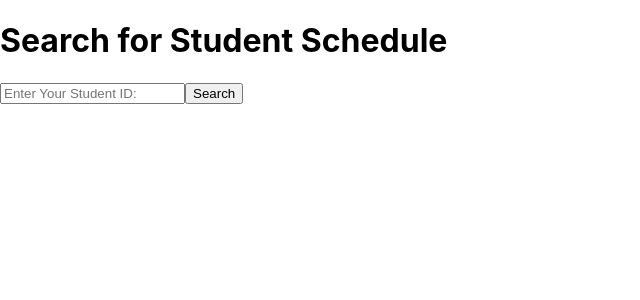
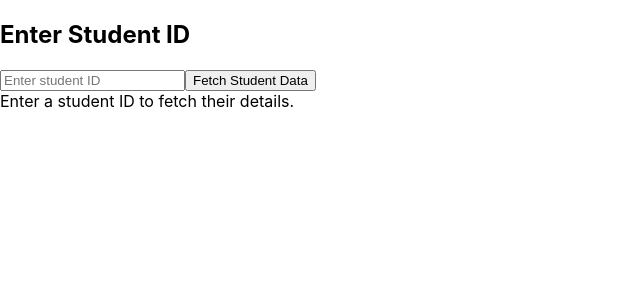
Before and after one commit to Yash-Jajam/Student_App, a React (Create React App) app: page / in a window 1280 px wide. Shown: the top 300 px of the page, without its empty margins (0-640 px from the left). Built offline with nearby package versions, Linux system fonts and the light colour scheme.

Commit message:
React and Express are communicating!!!

```diff
--- a/package.json
+++ b/package.json
@@ -8,6 +8,7 @@
     "@testing-library/user-event": "^13.5.0",
     "react": "^18.3.1",
     "react-dom": "^18.3.1",
+    "react-router-dom": "^6.27.0",
     "react-scripts": "5.0.1",
     "web-vitals": "^2.1.4"
   },
--- a/src/App.js
+++ b/src/App.js
@@ -1,124 +1,64 @@
-import React, { useState } from 'react';
+import React, { useState, useEffect } from 'react';
 
 function App() {
-  const [studentId, setStudentId] = useState('');
+  const [studentId, setStudentId] = useState(''); // State to track the user input
   const [studentData, setStudentData] = useState(null);
+  const [loading, setLoading] = useState(false); // State to track loading status
 
-  // Commented out unused state and toggle functions
-  // const [showSyllabus, setShowSyllabus] = useState([]); // Track multiple syllabuses
-  // const [showMap, setShowMap] = useState([]); // Track multiple maps
-
-  const handleInputChange = (e) => {
-    setStudentId(e.target.value);
-  };
-
-  // Fetch data from Express backend
-  const fetchStudentData = async () => {
-    try {
-      const response = await fetch(`http://localhost:5000/students/${studentId}`);
-      const data = await response.json();
-      setStudentData(data);
-
-      // Reset syllabus and map views when fetching new data
-      // if (data.classes) {
-      //   setShowSyllabus(new Array(data.classes.length).fill(false));
-      //   setShowMap(new Array(data.classes.length).fill(false));
-      // }
-    } catch (error) {
-      console.error("Error fetching student data:", error);
-      setStudentData({ message: 'Error fetching student data!' });
+  // Fetch student data when the button is pressed
+  const handleFetchData = () => {
+    if (studentId) {
+      setLoading(true); // Start loading
+      fetch(`http://localhost:3000/users?student_id=${studentId}`)
+        .then((response) => response.json())
+        .then((data) => {
+          console.log('Student data fetched:', data);
+          setStudentData(data); // Set student data in state
+          setLoading(false); // Stop loading
+        })
+        .catch((error) => {
+          console.error('Error fetching student data:', error);
+          setLoading(false); // Stop loading in case of an error
+        });
     }
   };
 
-  // Commented out older toggle functions
-  // const toggleSyllabus = (index) => {
-  //   setShowSyllabus((prevShowSyllabus) =>
-  //     prevShowSyllabus.map((show, i) => (i === index ? !show : show))
-  //   );
-  // };
+  // Handle input changes for studentId
+  const handleInputChange = (event) => {
+    setStudentId(event.target.value);
+  };
 
-  // const toggleMap = (index) => {
-  //   setShowMap((prevShowMap) =>
-  //     prevShowMap.map((show, i) => (i === index ? !show : show))
-  //   );
-  // };
+  // Show loading message if fetching data
+  if (loading) {
+    return <div>Loading...</div>;
+  }
 
   return (
-    <div className="App">
-      <h1>Search for Student Schedule</h1>
+    <div>
+      <h2>Enter Student ID</h2>
       <input
-        type="text"
-        placeholder="Enter Your Student ID:"
+        type="number"
         value={studentId}
         onChange={handleInputChange}
+        placeholder="Enter student ID"
+        min="0"
       />
-      <button onClick={fetchStudentData}>Search</button>
+      <button onClick={handleFetchData}>Fetch Student Data</button>
 
-      {studentData && (
+      {studentData ? (
         <div>
-          {studentData.message ? (
-            <p>{studentData.message}</p>
-          ) : (
-            <div>
-              <h3>2024 Fall Schedule for {studentData.name}</h3>
-
-              {/* Flex container for displaying classes side by side */}
-              <div style={{ display: 'flex', flexWrap: 'wrap', gap: '20px' }}>
-                {studentData.classes.map((classItem, index) => (
-                  <div
-                    key={index}
-                    style={{
-                      border: '1px solid #ccc',
-                      padding: '20px',
-                      width: '600px',
-                      boxShadow: '0 0 10px rgba(0, 0, 0, 0.1)',
-                    }}
-                  >
-                    <p><strong>Course ID:</strong> {classItem.classID}</p>
-                    <p><strong>Course Name:</strong> {classItem.className}</p>
-                    <p><strong>Course Date:</strong> {classItem.classDate}</p>
-                    <p><strong>Course Time:</strong> {classItem.classTime}</p>
-                    <p><strong>Course Location:</strong> {classItem.classLocation}</p>
-
-                    {/* Button to toggle the syllabus (commented out) */}
-                    {/* <button onClick={() => toggleSyllabus(index)}>
-                      {showSyllabus[index] ? 'Hide Syllabus' : 'View Syllabus'}
-                    </button> */}
-
-                    {/* Conditionally render the syllabus iframe (commented out) */}
-                    {/* {showSyllabus[index] && (
-                      <div style={{ marginTop: '20px' }}>
-                        <p><b>Course Syllabus:</b></p>
-                        <iframe
-                          src={`${process.env.PUBLIC_URL}/${classItem.syllabus}.pdf`}
-                          title="Syllabus"
-                          style={{ width: '100%', height: '400px', border: 'none' }}
-                        />
-                      </div>
-                    )} */}
-
-                    {/* Button to toggle the map (commented out) */}
-                    {/* <button onClick={() => toggleMap(index)} style={{ marginTop: '10px' }}>
-                      {showMap[index] ? 'Hide Map' : 'Show Map'}
-                    </button> */}
-
-                    {/* Conditionally render the map iframe (commented out) */}
-                    {/* {showMap[index] && (
-                      <div style={{ marginTop: '20px' }}>
-                        <p><b>Building Map:</b></p>
-                        <img
-                          src={`${process.env.PUBLIC_URL}/${classItem.map}.png`}
-                          alt={`${classItem.map} map`}
-                          style={{ width: '600px', height: 'auto', marginTop: '20px' }}
-                        />
-                      </div>
-                    )} */}
-                  </div>
-                ))}
-              </div>
-            </div>
-          )}
+          <h3>Student Class Schedule</h3>
+          <p><strong>Name:</strong> {studentData.name}</p>
+          <p><strong>Email:</strong> {studentData.email}</p>
+          <p><strong>Class Name:</strong> {studentData.class_name}</p>
+          <p><strong>Class Date:</strong> {studentData.class_date}</p>
+          <p><strong>Class Time:</strong> {studentData.class_time}</p>
+          <p><strong>Class Location:</strong> {studentData.class_location}</p>
+          <p><strong>Syllabus:</strong> {studentData.syllabus}</p>
+          <p><strong>Map:</strong> {studentData.map}</p>
         </div>
+      ) : (
+        <div>Enter a student ID to fetch their details.</div>
       )}
     </div>
   );
--- a/src/studentData.js
+++ b/src/studentData.js
@@ -1,4 +1,4 @@
-const students = [
+/*const students = [
     {
         id: 100,
         name: 'Lydia Legan',
@@ -86,4 +86,4 @@ const students = [
 
   ];
 
-  export default students;
+  export default students;*/
```
Also changed, not shown: src/test.js (added, +41 -0 lines), 1 other file (tests, documents, lock files or other folders).
